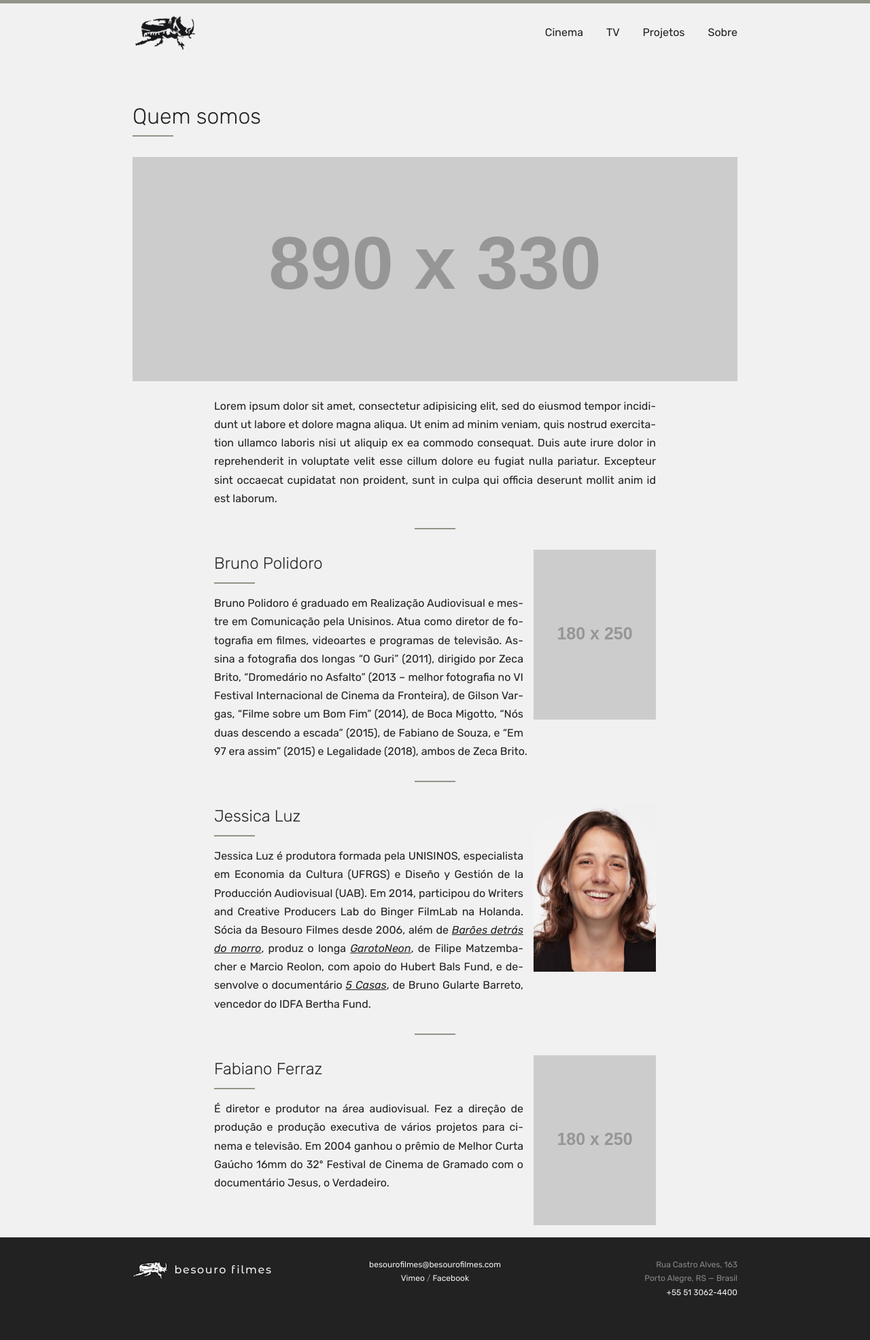
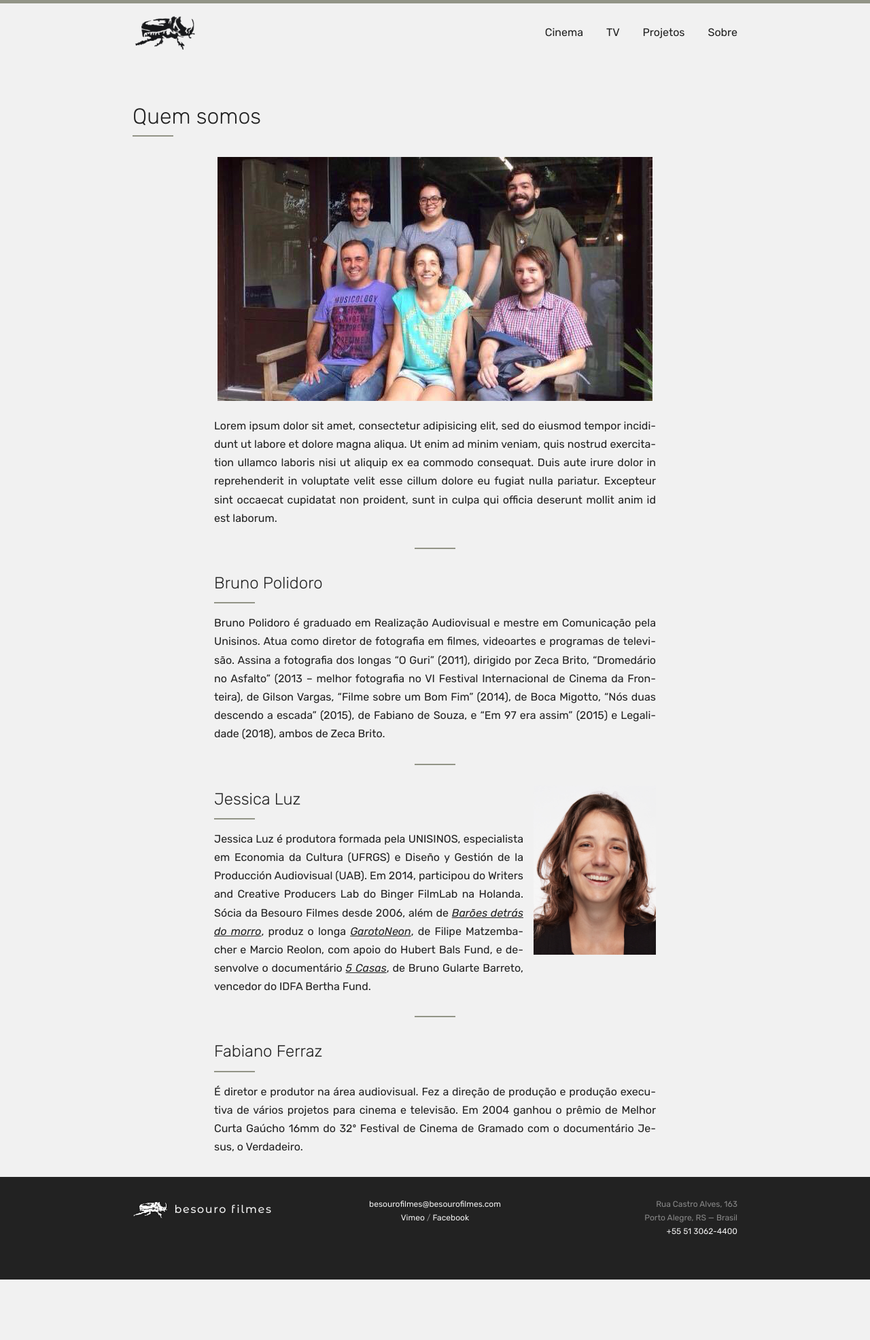
Before and after one commit to arthrfrts/besouro, a Jekyll site: the page built from sobre.md, in a window 1280 px wide. Shown: the whole page at 68% size. Built offline with Jekyll 4.4.1, drawn with Linux system fonts in a browser that asks for light colours; after the commit the page ends 1883 px from its top, so only the background shows below that.

Commit message:
New photos

```diff
--- a/_includes/figure.html
+++ b/_includes/figure.html
@@ -1,3 +1,3 @@
-<figure {% if include.class %}class="{{ include.class}}"{% endif %}>
-  <img src="{{ include.src }}" alt="{{ include.alt }}" />
+<figure {% if include.class %}class="{{ include.class }}"{% endif %}>
+  <img src="{{ include.src | absolute_url }}" alt="{{ include.alt }}" />
 </figure>
--- a/_sass/_elements.scss
+++ b/_sass/_elements.scss
@@ -46,6 +46,7 @@ figure {
   &.full-width {
     margin-left: -($spacing-unit * 4);
     margin-right: -($spacing-unit * 4);
+    text-align: center;
 
     @include media-query($on-palm) {
       margin-left: 0;
--- a/sobre.md
+++ b/sobre.md
@@ -3,13 +3,12 @@ layout: page
 title: Quem somos
 ---
 
-{% include figure.html src="https://placehold.it/890x330/929487/222222?text=Imagem+do+pessoal" alt="Imagem do pessoal" class="full-width" %}
+{% include figure.html src="/assets/images/equipe.jpg" alt="Imagem do pessoal" class="full-width" %}
 
 Lorem ipsum dolor sit amet, consectetur adipisicing elit, sed do eiusmod tempor incididunt ut labore et dolore magna aliqua. Ut enim ad minim veniam, quis nostrud exercitation ullamco laboris nisi ut aliquip ex ea commodo consequat. Duis aute irure dolor in reprehenderit in voluptate velit esse cillum dolore eu fugiat nulla pariatur. Excepteur sint occaecat cupidatat non proident, sunt in culpa qui officia deserunt mollit anim id est laborum.
 
 ---
 
-{% include figure.html src="https://placehold.it/180x250/222222/f1f1f1?text=Foto+do+Bruno" class="align right" %}
 ## Bruno Polidoro
 Bruno Polidoro é graduado em Realização Audiovisual e mestre em
 Comunicação pela Unisinos. Atua como diretor de fotografia em filmes,
@@ -27,7 +26,6 @@ Jessica Luz é produtora formada pela UNISINOS, especialista em Economia da Cult
 
 ---
 
-{% include figure.html src="https://placehold.it/180x250/222222/f1f1f1?text=Foto+do+Fabiano" class="align right" %}
 ## Fabiano Ferraz
 É diretor e produtor na área audiovisual. Fez a
 direção de produção e produção executiva de vários projetos para
```
Also changed, not shown: assets/images/equipe.jpg (added).
